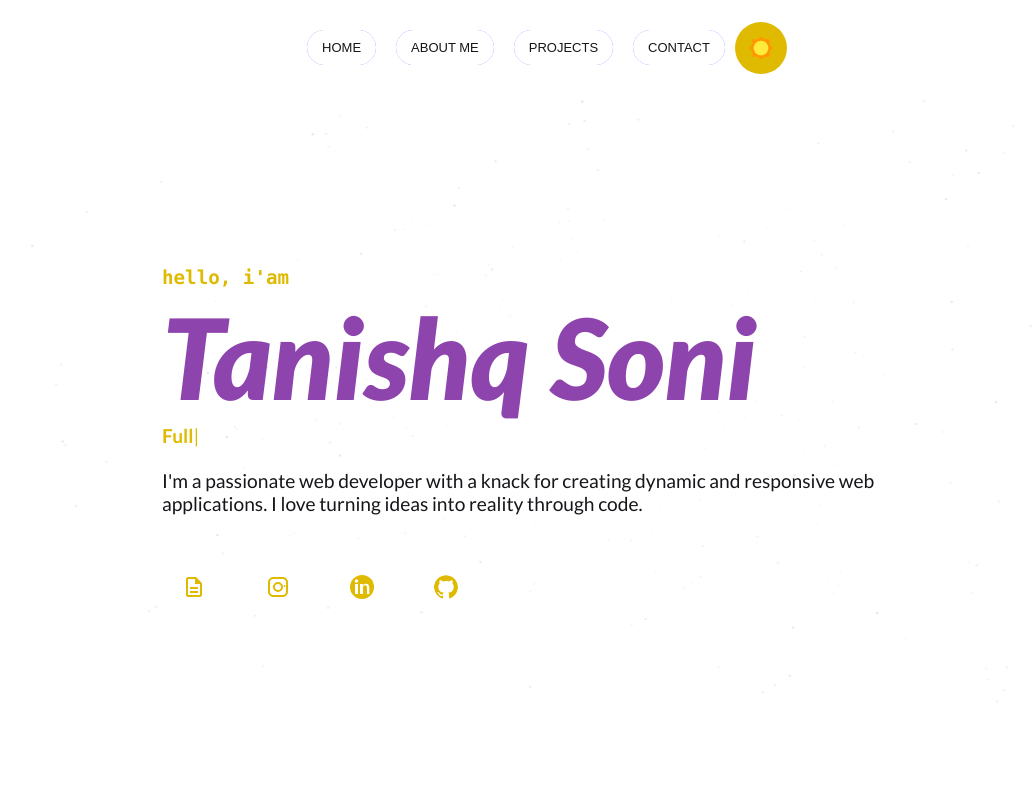
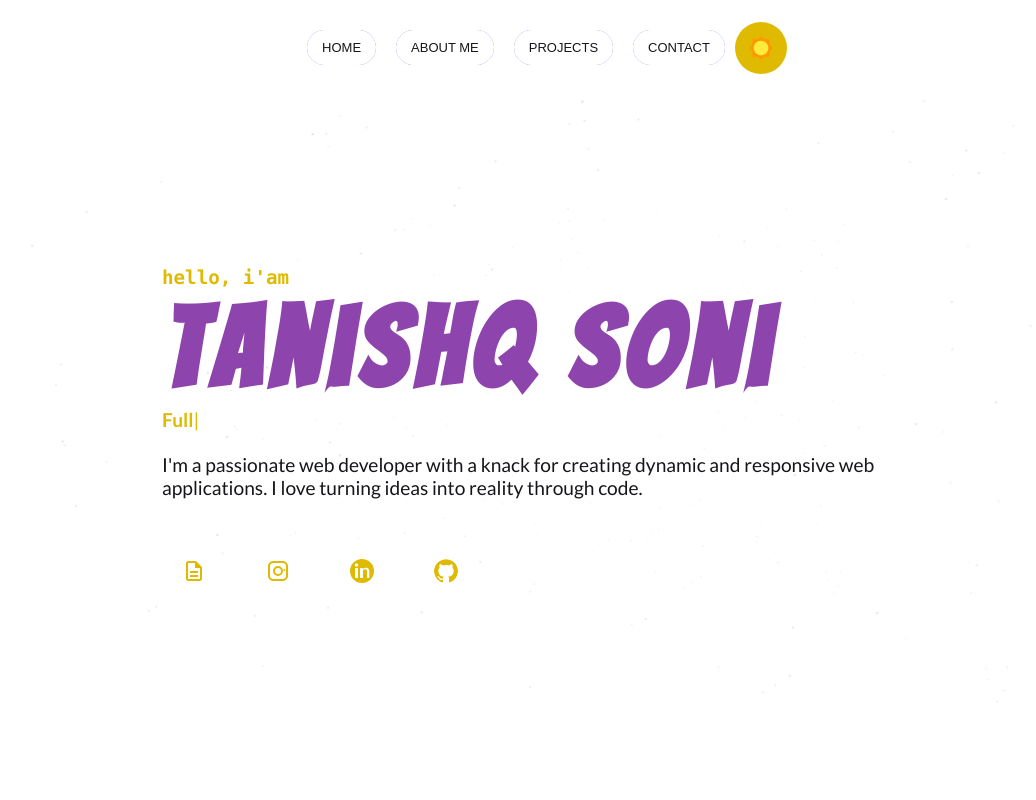
Before and after one commit to tanishq2526/Tanishq-portfolio, a React (Create React App) app: page / in a window 1280 px wide. Shown: the top 800 px of the page, without its empty margins (98-1134 px from the left). Built offline with nearby package versions, Linux system fonts and the light colour scheme.

Commit message:
New fonts update

```diff
--- a/src/App.css
+++ b/src/App.css
@@ -1,4 +1,5 @@
 @import url('https://fonts.googleapis.com/css2?family=Lato:ital,wght@0,100;0,300;0,400;0,700;0,900;1,100;1,300;1,400;1,700;1,900&family=Source+Code+Pro:ital,wght@0,200..900;1,200..900&display=swap');
+@import url('https://fonts.googleapis.com/css2?family=Bangers&display=swap');
 
 :root {
     /* Light theme */
--- a/src/CSS/HeroSection.css
+++ b/src/CSS/HeroSection.css
@@ -31,7 +31,7 @@
 
 .hero-content:hover h1 {
     color: #964eb5;
-    text-shadow: 0 2px 10px var(--color-shadow);
+    text-shadow: 0 2px 8px var(--color-shadow);
 }
 
 .hero-section h1 {
@@ -39,9 +39,10 @@
     margin-bottom: 0px;
     color: #8e44ad;
     transition: all 0.3s ease;
-    font-family: "Lato", sans-serif;
+    font-family: "Bangers", system-ui;
   font-weight: 900;
-  font-style: italic;
+  font-style: normal;
+  letter-spacing: .5rem;
 }
 
 .typewriter {
```
Also changed, not shown: 2 other files (tests, documents, lock files or other folders).
